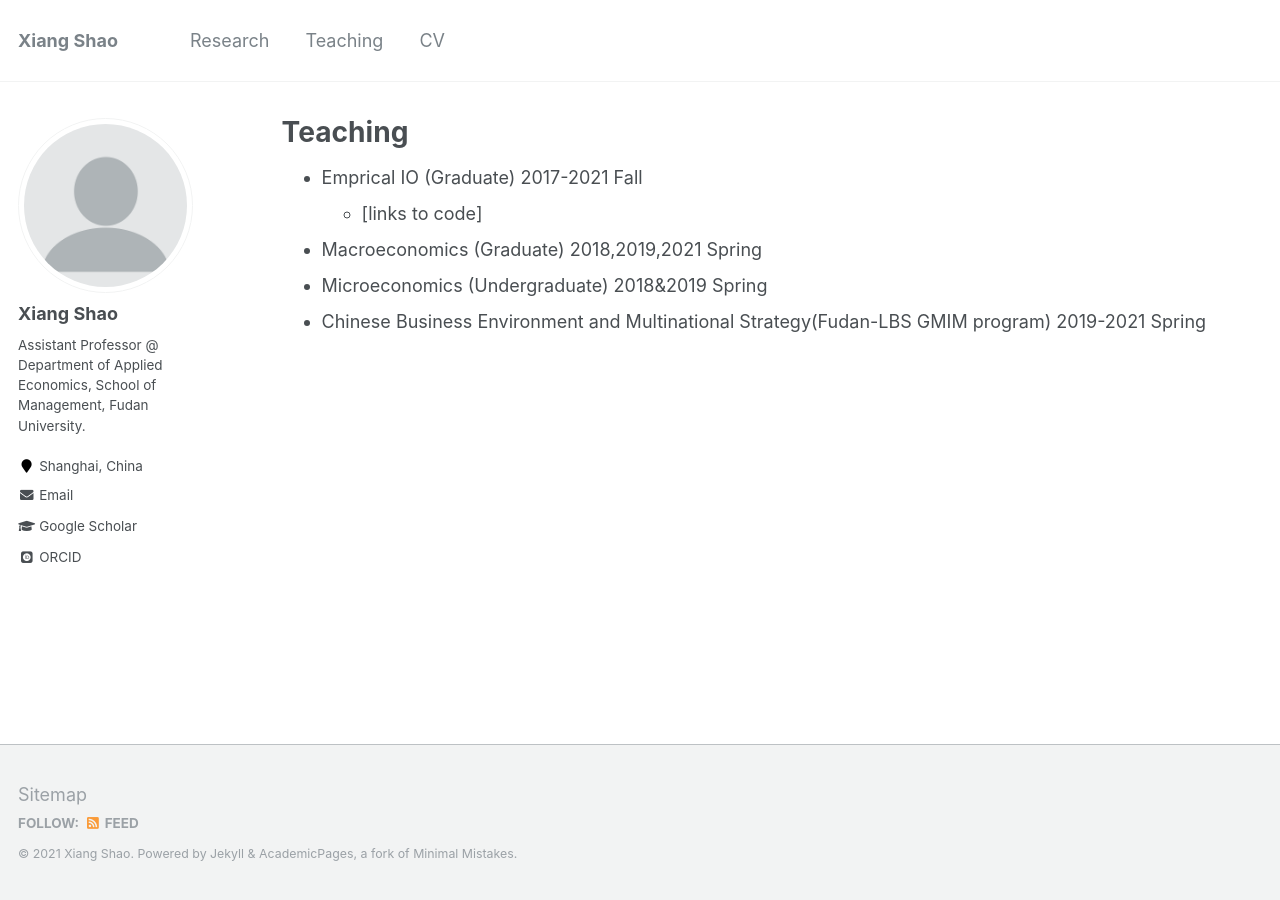
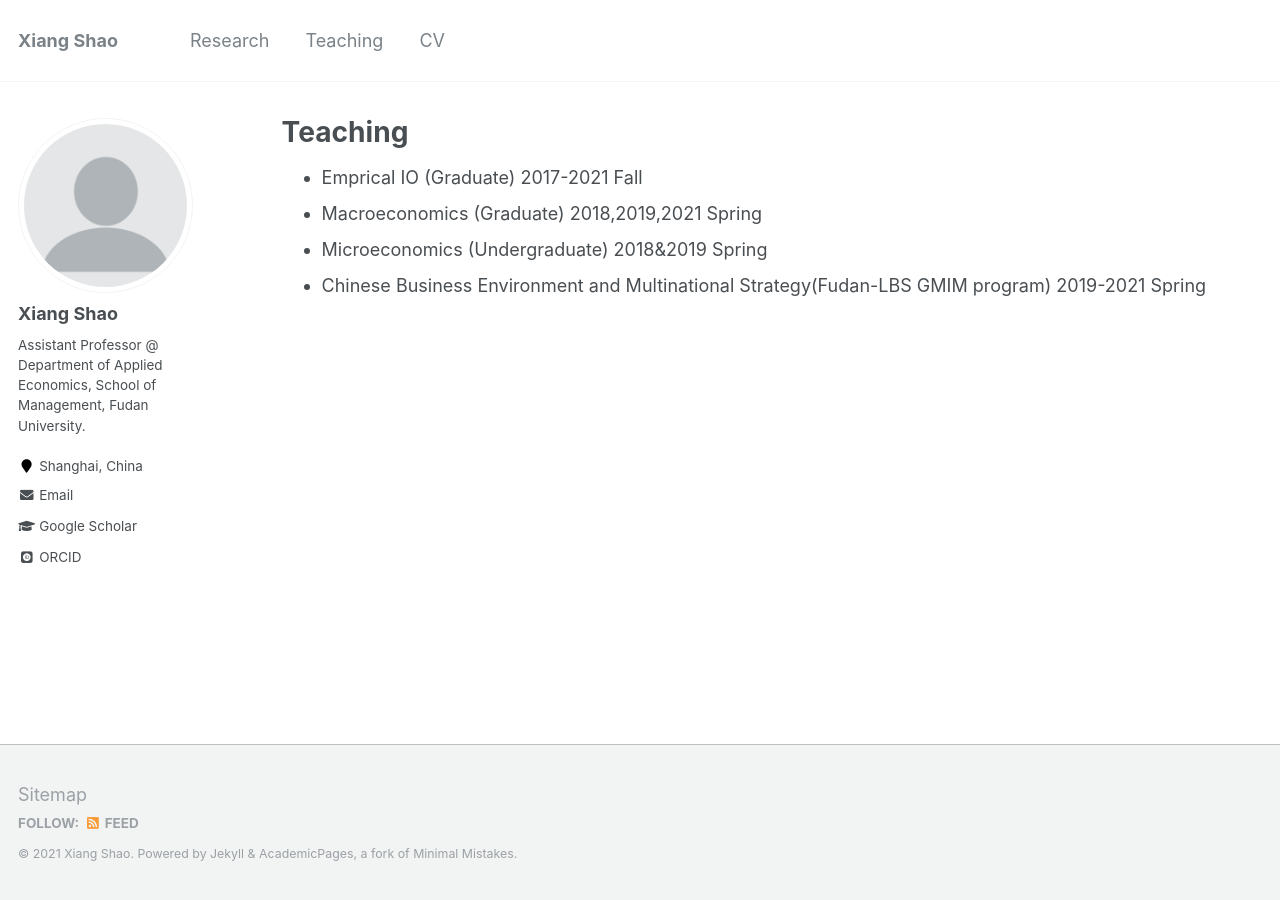
Before and after one commit to xiangshao/xiangshao.github.io, a Jekyll site: the page built from _pages/teaching.md, in a window 1280 px wide. Built offline with Jekyll 4.4.1, drawn with Linux system fonts in a browser that asks for light colours; some web fonts are replaced.

Commit message:
Update teaching.md

```diff
--- a/_pages/teaching.md
+++ b/_pages/teaching.md
@@ -6,7 +6,6 @@ author_profile: true
 ---
 
 * Emprical IO (Graduate) 2017-2021 Fall
-    * [links to code]
 * Macroeconomics (Graduate) 2018,2019,2021 Spring
 * Microeconomics (Undergraduate) 2018&2019 Spring
 * Chinese Business Environment and Multinational Strategy(Fudan-LBS GMIM program) 2019-2021 Spring
```
